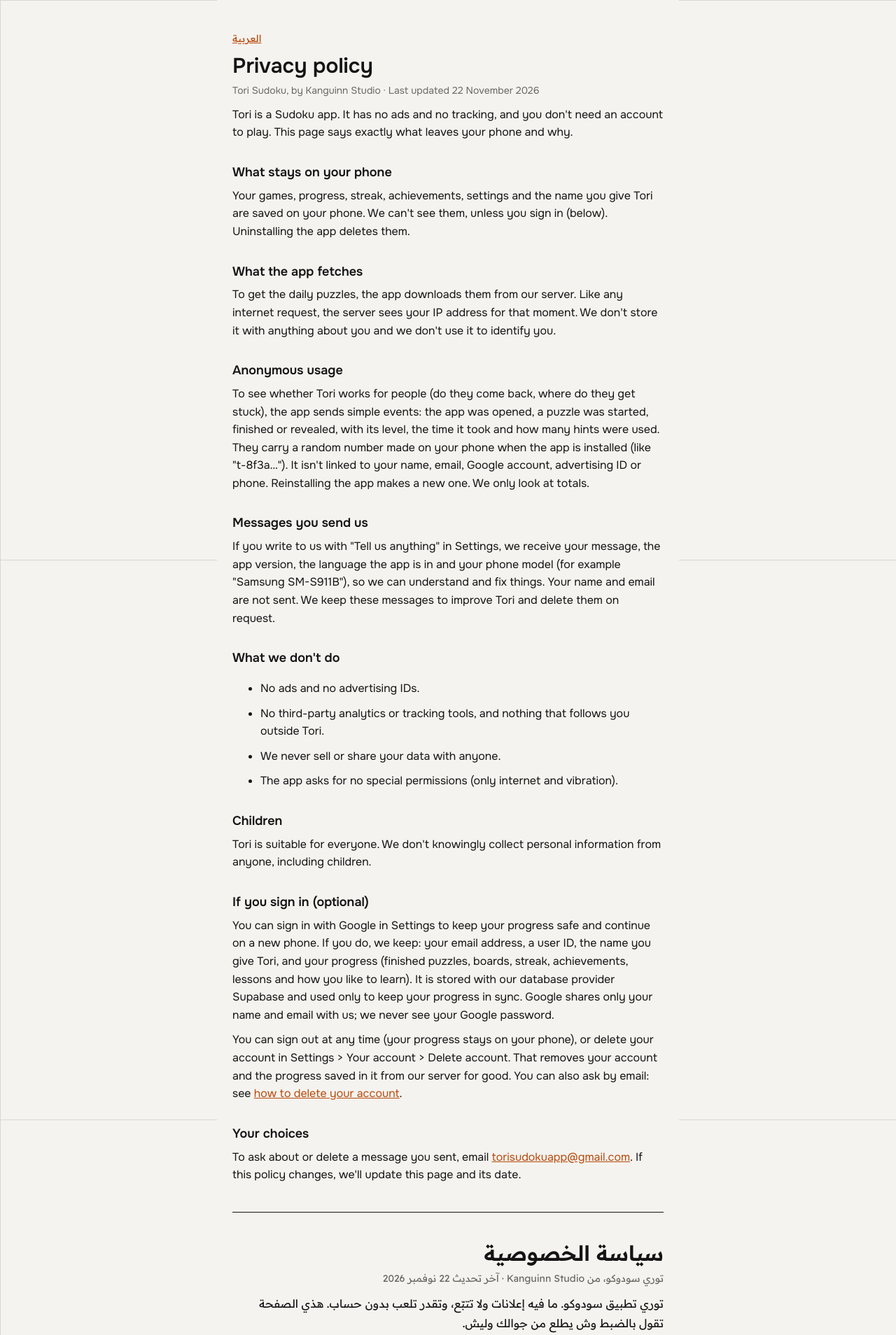
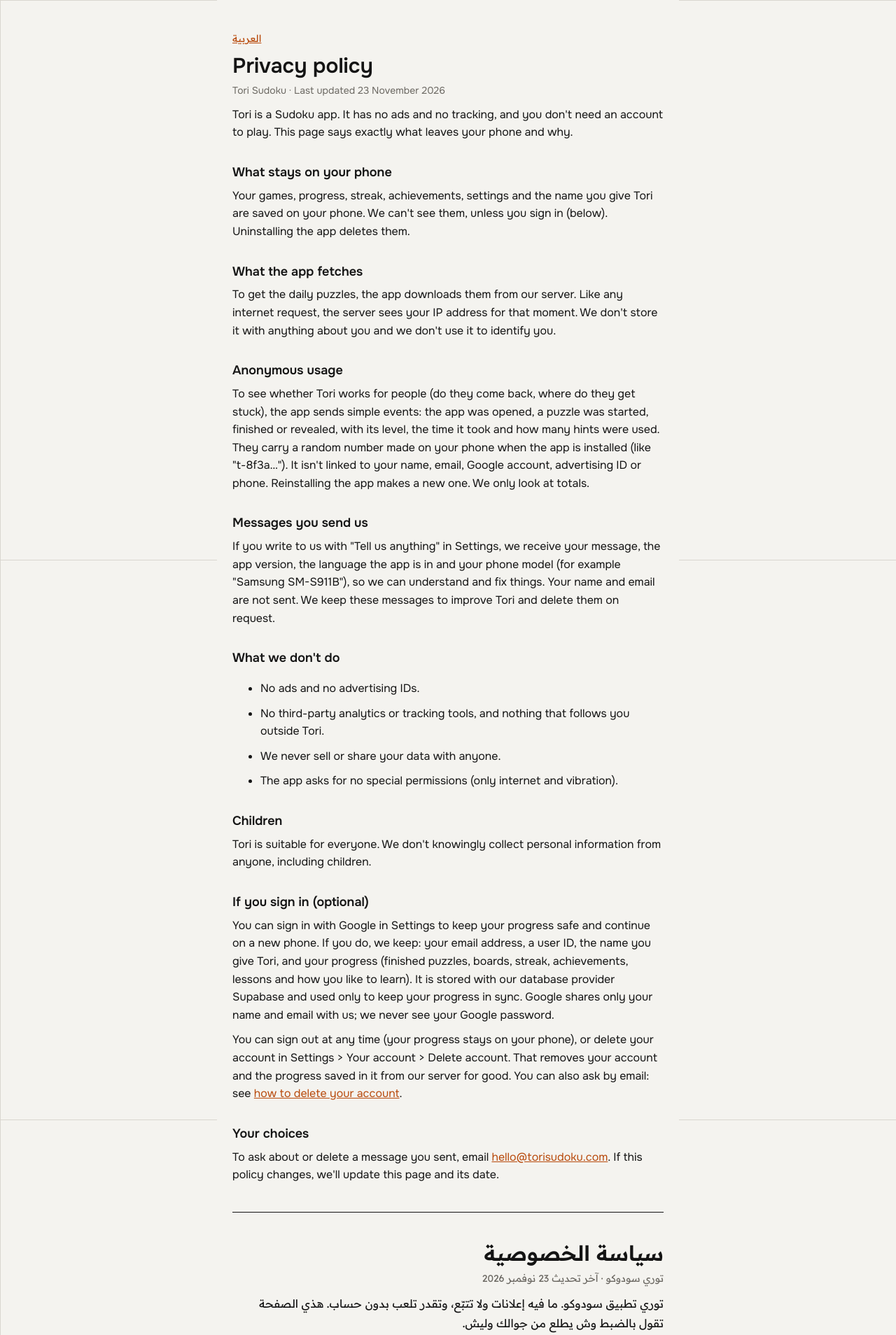
Before and after one commit to kanguinnstudio/tori, a plain HTML site: page privacy/index.html in a window 1280 px wide. Shown: the top 1908 px of the page at 70% size. Drawn offline with Linux system fonts and the light colour scheme.

Commit message:
Light only; Tori as the name (no studio); hello@torisudoku.com everywhere

```diff
--- a/privacy/index.html
+++ b/privacy/index.html
@@ -2,7 +2,7 @@
 <title>Privacy policy · Tori Sudoku</title><link rel="stylesheet" href="../style.css"></head><body><main>
 <p class="lang"><a href="#ar">العربية</a></p>
 <h1>Privacy policy</h1>
-<p class="mute">Tori Sudoku, by Kanguinn Studio · Last updated 22 November 2026</p>
+<p class="mute">Tori Sudoku · Last updated 23 November 2026</p>
 
 <p>Tori is a Sudoku app. It has no ads and no tracking, and you don't need an account to play. This page says exactly what leaves your phone and why.</p>
 
@@ -34,13 +34,13 @@
 <p>You can sign out at any time (your progress stays on your phone), or delete your account in Settings &gt; Your account &gt; Delete account. That removes your account and the progress saved in it from our server for good. You can also ask by email: see <a href="../delete-account/">how to delete your account</a>.</p>
 
 <h2>Your choices</h2>
-<p>To ask about or delete a message you sent, email <a href="mailto:torisudokuapp@gmail.com">torisudokuapp@gmail.com</a>. If this policy changes, we'll update this page and its date.</p>
+<p>To ask about or delete a message you sent, email <a href="mailto:hello@torisudoku.com">hello@torisudoku.com</a>. If this policy changes, we'll update this page and its date.</p>
 
 <hr>
 
 <div dir="rtl" lang="ar" id="ar">
 <h1>سياسة الخصوصية</h1>
-<p class="mute">توري سودوكو، من Kanguinn Studio · آخر تحديث 22 نوفمبر 2026</p>
+<p class="mute">توري سودوكو · آخر تحديث 23 نوفمبر 2026</p>
 
 <p>توري تطبيق سودوكو. ما فيه إعلانات ولا تتبّع، وتقدر تلعب بدون حساب. هذي الصفحة تقول بالضبط وش يطلع من جوالك وليش.</p>
 
@@ -72,6 +72,6 @@
 <p>تقدر تطلع من حسابك متى ما بغيت (وتقدّمك يبقى في جوالك)، أو تحذف حسابك من الإعدادات ‹ حسابك ‹ احذف الحساب. هذا يحذف حسابك والتقدّم المحفوظ فيه من سيرفرنا نهائياً. وتقدر تطلب الحذف بالإيميل بعد: شوف <a href="../delete-account/#ar">كيف تحذف حسابك</a>.</p>
 
 <h2>اختياراتك</h2>
-<p>إذا تبي تسأل عن رسالة أرسلتها أو تحذفها، راسلنا على <a href="mailto:torisudokuapp@gmail.com">torisudokuapp@gmail.com</a>. وإذا تغيّرت هذي السياسة، نحدّث هالصفحة وتاريخها.</p>
+<p>إذا تبي تسأل عن رسالة أرسلتها أو تحذفها، راسلنا على <a href="mailto:hello@torisudoku.com">hello@torisudoku.com</a>. وإذا تغيّرت هذي السياسة، نحدّث هالصفحة وتاريخها.</p>
 </div>
 </main></body></html>
--- a/style.css
+++ b/style.css
@@ -3,7 +3,6 @@
 @font-face{font-family:"Readex Pro";src:url(/fonts/readex-400.woff2) format("woff2");font-weight:400;font-display:swap}
 @font-face{font-family:"Readex Pro";src:url(/fonts/readex-600.woff2) format("woff2");font-weight:600;font-display:swap}
 :root{--bg:#F4F3EF;--ink:#141414;--mute:#6B6862;--line:#D9D6CF;--acc:#B84A0C;--fill:#F26A1B}
-@media (prefers-color-scheme:dark){:root{--bg:#201F1D;--ink:#F1EFEA;--mute:#A8A59E;--line:#3A3936;--acc:#FF7A33;--fill:#FF7A33}}
 *{box-sizing:border-box}
 html{-webkit-text-size-adjust:100%}
 body{margin:0;background:var(--bg);color:var(--ink);font:16px/1.6 Onest,"Readex Pro",system-ui,sans-serif;
```
Also changed, not shown: delete-account/index.html (+3 -3 lines), index.html (+2 -2 lines).
